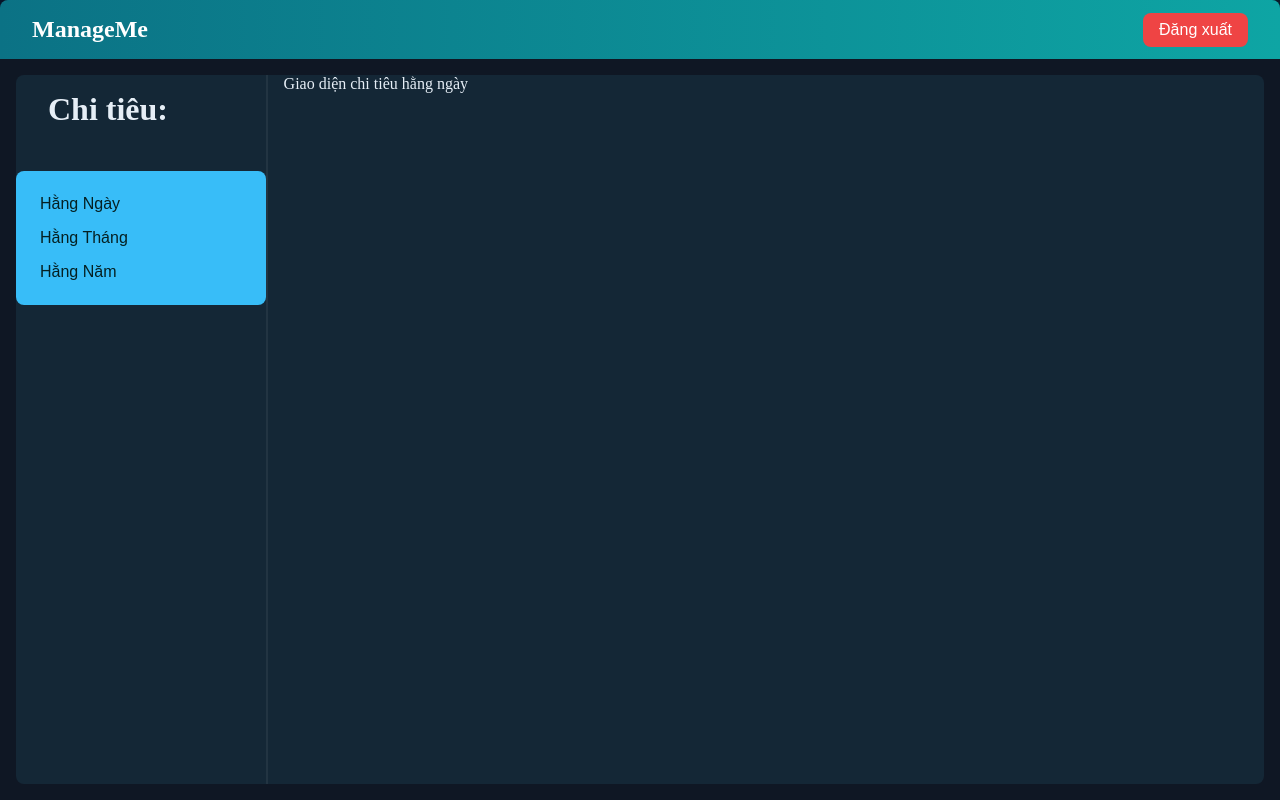
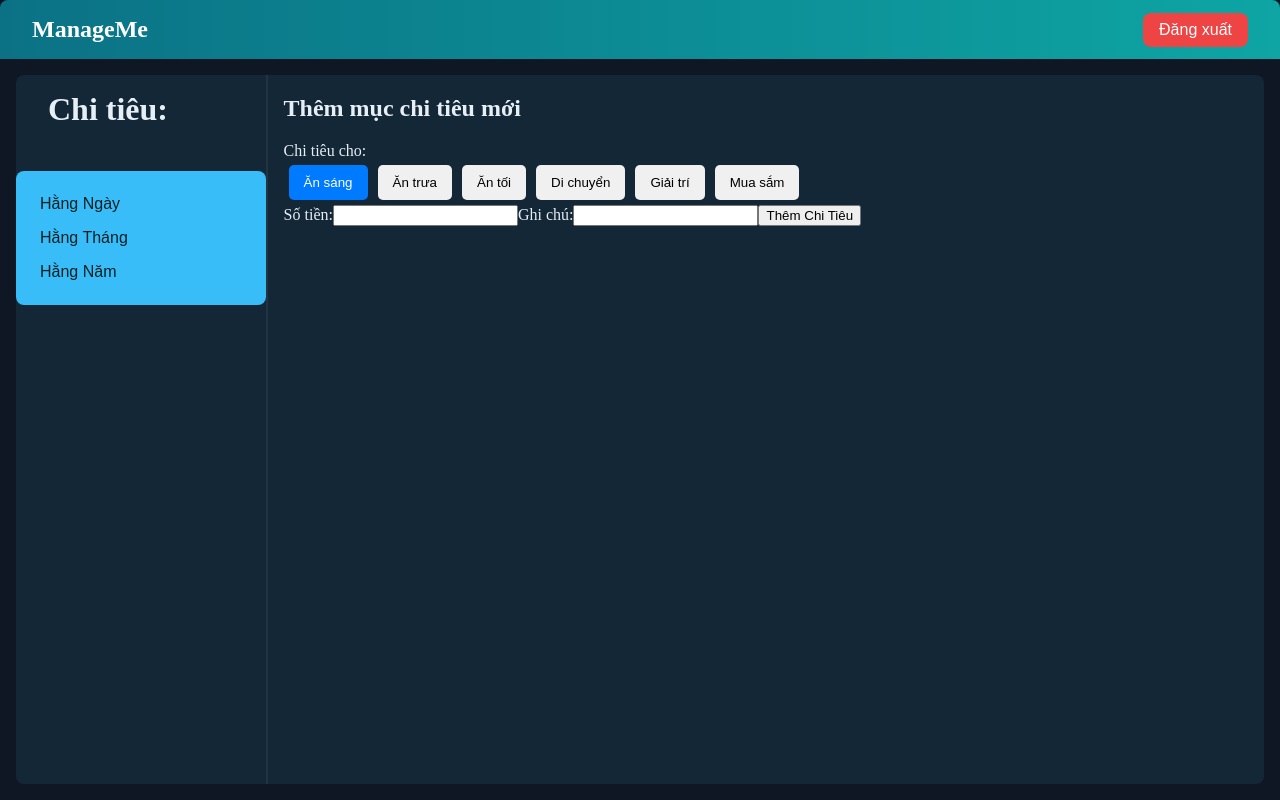
Before and after one commit to KarlDragon/ManageMe, a React (Vite) app in the folder Clients/: page /homepage in a window 1280 px wide. Built offline with nearby package versions, Linux system fonts and the light colour scheme; no server answers.

Commit message:
Create: Simple space for user to add their content

```diff
--- a/Clients/src/App.tsx
+++ b/Clients/src/App.tsx
@@ -4,7 +4,7 @@ import { LoginForm } from './components/LoginRegisterForm/LoginForm.tsx';
 import { RegisterForm } from './components/LoginRegisterForm/RegisterForm.tsx';
 import { Homepage } from './components/Homepage/Homepage.tsx';
 import { useAuthContext } from './hooks/AuthContext.tsx';
-import { ToggleLinks } from './components/Togglelinks/ToggleLinks.tsx';
+import { ToggleLinks } from './components/ToggleLinks.tsx';
 import { FormLayout } from './components/Layouts/FormLayout/FormLayout.tsx';
 import { HomepageLayout } from './components/Layouts/HomepageLayout/HomepageLayout.tsx';
 
--- /dev/null
+++ b/Clients/src/components/CategorySelector/CategorySelector.css
@@ -0,0 +1,13 @@
+.categorySelector button {
+  margin: 5px;
+  padding: 10px 15px;
+  border: none;
+  background-color: #f0f0f0;
+  cursor: pointer;
+  border-radius: 5px;
+  transition: background-color 0.3s;
+}
+.categorySelector button.activeCategory {
+  background-color: #007bff;
+  color: white;
+}
--- /dev/null
+++ b/Clients/src/components/CategorySelector/CategorySelector.tsx
@@ -0,0 +1,24 @@
+import type { categories } from "../../models/Categories";
+import './CategorySelector.css'
+export function CategorySelector({ currentCategory, setCurrentCategory }: categories) {
+    const categoryList = {
+        "Breakfast": "Ăn sáng",
+        "Lunch": "Ăn trưa",
+        "Dinner": "Ăn tối",
+        "Transport": "Di chuyển",
+        "Entertainment": "Giải trí",
+        "Shopping": "Mua sắm"
+    };
+    return (
+        <div className="categorySelector">
+            {Object.entries(categoryList).map(([key, label]) => (
+                <button
+                    key={key}
+                    type="button"
+                    className={currentCategory === key ? "activeCategory" : ""}
+                    onClick={() => setCurrentCategory(key as categories["currentCategory"])}
+                > {label}</button>
+            ))}
+        </div>
+    );
+}
--- a/Clients/src/components/Homepage/Homepage.tsx
+++ b/Clients/src/components/Homepage/Homepage.tsx
@@ -2,13 +2,23 @@ import { Logout } from "../Logout"
 import { useAuthContext } from "../../hooks/AuthContext";
 import { useNavigate } from "react-router-dom";
 import { useState } from "react";
+import { CategorySelector } from "../CategorySelector/CategorySelector";
+import { HandleUserContent } from "../../handler/HandleUserContent";
 import './Homepage.css'
 export { Homepage }
 
 function Homepage() {
   const navigate = useNavigate();
   const [hierarchyState, setHierarchyState] = useState<"daily" | "monthly" | "yearly">("daily");
+  const [currentCategory, setCurrentCategory] = useState<
+    "Breakfast" | "Lunch" | "Dinner" | "Transport" | "Entertainment" | "Shopping" >("Breakfast");
+  const [moneyAmount, setMoneyAmount] = useState<number>(0);
+  const [note, setNote] = useState<string>("");
   const { setUserEmail } = useAuthContext();
+  const handleSubmit = (e: React.FormEvent<HTMLFormElement>) => {
+    e.preventDefault();
+    HandleUserContent(currentCategory, moneyAmount, note);
+  }
   return (
     <div className="homepageContainer">
       <header className="homepageHeader">
@@ -28,7 +38,25 @@ function Homepage() {
           </div>
           <div className="contentArea">
             {hierarchyState === "daily" ? (
-              <div>Giao diện chi tiêu hằng ngày</div>
+              <form className="dailyCard" action="#" method="POST" onSubmit={handleSubmit}>
+                <h2>Thêm mục chi tiêu mới</h2>
+                <label>
+                  Chi tiêu cho:
+                </label>
+                <CategorySelector
+                    currentCategory={currentCategory}
+                    setCurrentCategory={setCurrentCategory}
+                  />
+                <label>
+                  Số tiền:
+                  <input type="number" name="amount" onChange={(e) => setMoneyAmount(Number(e.target.value))} required />
+                </label>
+                <label>
+                  Ghi chú:
+                  <input type="text" name="note" onChange={(e) => setNote(e.target.value)} />
+                </label>
+                <button type="submit" >Thêm Chi Tiêu</button>
+              </form>
             ) : hierarchyState === "monthly" ? (
               <div>Giao diện chi tiêu hằng tháng</div>
             ) : (
--- a/Clients/src/components/Togglelinks/ToggleLinks.tsx
+++ b/Clients/src/components/ToggleLinks.tsx
@@ -1,5 +1,4 @@
 import { Link, useLocation } from "react-router-dom";
-import './ToggleLinks.css'
 export function ToggleLinks() {
     const location = useLocation();
     const isLoginPage = location.pathname === "/login";
--- /dev/null
+++ b/Clients/src/handler/HandleUserContent.tsx
@@ -0,0 +1,37 @@
+import type { UserContent } from "../models/UserContent";
+
+export function HandleUserContent(currentCategory: UserContent["category"], moneyAmount: number, note: string) {
+  console.log("Handling user content:", { currentCategory, moneyAmount, note });
+
+  const time_now = new Date();
+  console.log("Current time:", time_now.toString());
+
+  const payload = {
+    category: currentCategory,
+    amount: Math.round(moneyAmount * 1000),  // Convert to cents or smallest unit
+    note: note,
+    dateIso: time_now.toISOString(),  // UTC time
+    tzOffsetMinutes: time_now.getTimezoneOffset()  // e.g., -420 for UTC+7
+  };
+
+  console.log("Payload to send:", payload);
+
+  fetch('http://localhost:5169/api/UserContent/addusercontent', {
+    method: 'POST',
+    headers: { 'Content-Type': 'application/json' },
+    credentials: 'include',
+    body: JSON.stringify(payload)
+  })
+    .then(response => {
+      if (!response.ok) {
+        throw new Error(`HTTP error! status: ${response.status}`);
+      }
+      return response.json();
+    })
+    .then(data => {
+      console.log('Success:', data);
+    })
+    .catch(error => {
+      console.error('Error:', error);
+    });
+}
--- /dev/null
+++ b/Clients/src/models/Categories.tsx
@@ -0,0 +1,4 @@
+export interface categories {
+    currentCategory: "Breakfast" | "Lunch" | "Dinner" | "Transport" | "Entertainment"| "Shopping";
+    setCurrentCategory: (category : any) => void;
+}
--- /dev/null
+++ b/Clients/src/models/UserContent.tsx
@@ -0,0 +1,5 @@
+export interface UserContent{
+    category: "Breakfast" | "Lunch" | "Dinner" | "Transport" | "Entertainment" | "Shopping";
+    amount: number;
+    note: string;
+}
```
Also changed, not shown: Clients/src/components/Navigation/HomepageNav.tsx (deleted), Clients/src/components/Togglelinks/ToggleLinks.css (deleted).
